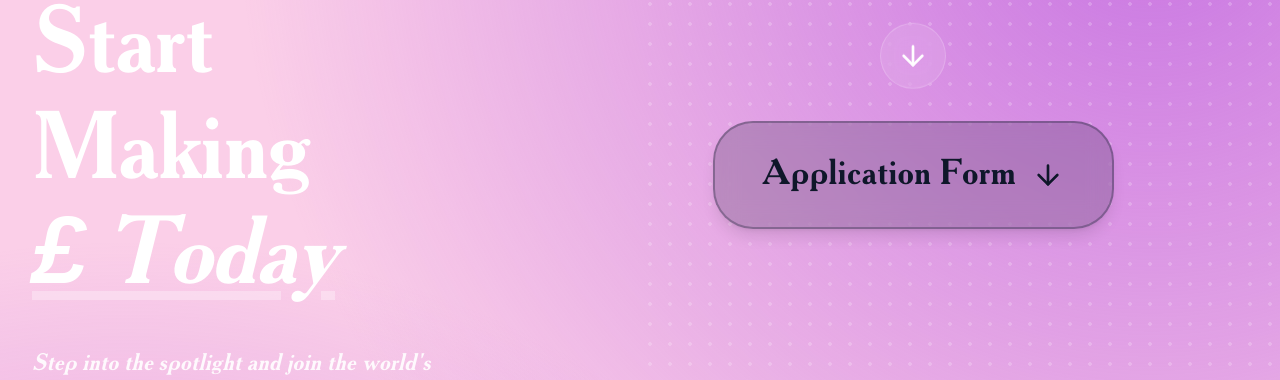
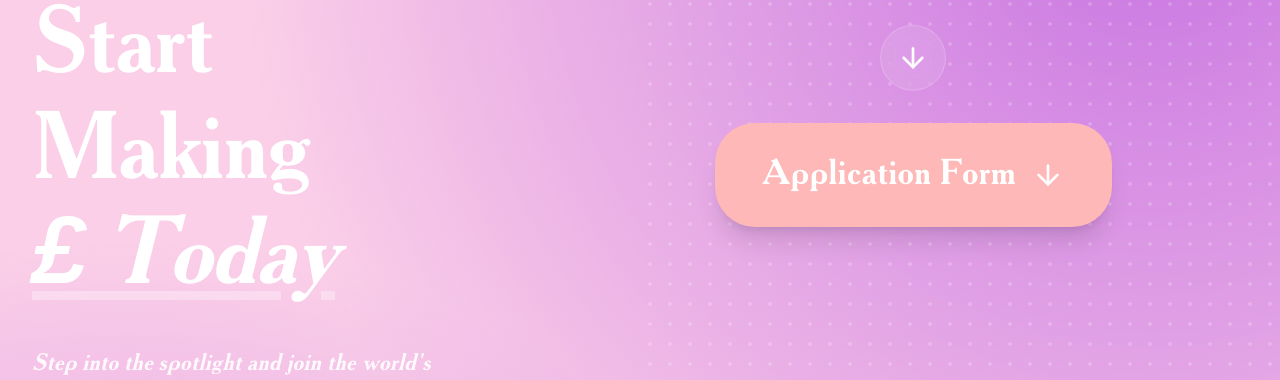
Before and after one commit to veltraaisolutions/Effervescent-Agency-website, a Next.js app: page /apply in a window 1280 px wide. Shown: the part 266-646 px from the top of the page. Built offline with nearby package versions, Linux system fonts and the light colour scheme; no server answers.

Commit message:
Changed button color to effervscent pink

```diff
--- a/src/app/apply/page.tsx
+++ b/src/app/apply/page.tsx
@@ -122,9 +122,9 @@ export default function ApplyPage() {
 
                     <button
                       onClick={() => setShowForm(true)}
-                      className="group relative inline-flex items-center gap-4 bg-slate-900/20 backdrop-blur-md text-slate-900 border-2 border-slate-900/30 px-12 py-8 rounded-[2.5rem] text-3xl md:text-4xl font-black shadow-lg transition-all hover:scale-105 active:scale-95 overflow-hidden"
+                      className="group relative inline-flex items-center gap-4 bg-primary text-white px-12 py-8 rounded-[2.5rem] text-3xl md:text-4xl font-black shadow-xl transition-all hover:scale-105 active:scale-95 overflow-hidden"
                     >
-                      <div className="absolute inset-0 bg-slate-900/5 translate-y-full group-hover:translate-y-0 transition-transform duration-500"></div>
+                      <div className="absolute inset-0 bg-white/10 translate-y-full group-hover:translate-y-0 transition-transform duration-500"></div>
                       <span className="relative z-10">Application Form</span>
                       <ArrowRight size={32} className="relative z-10 rotate-90 transition-transform group-hover:translate-y-2" />
                     </button>
```
